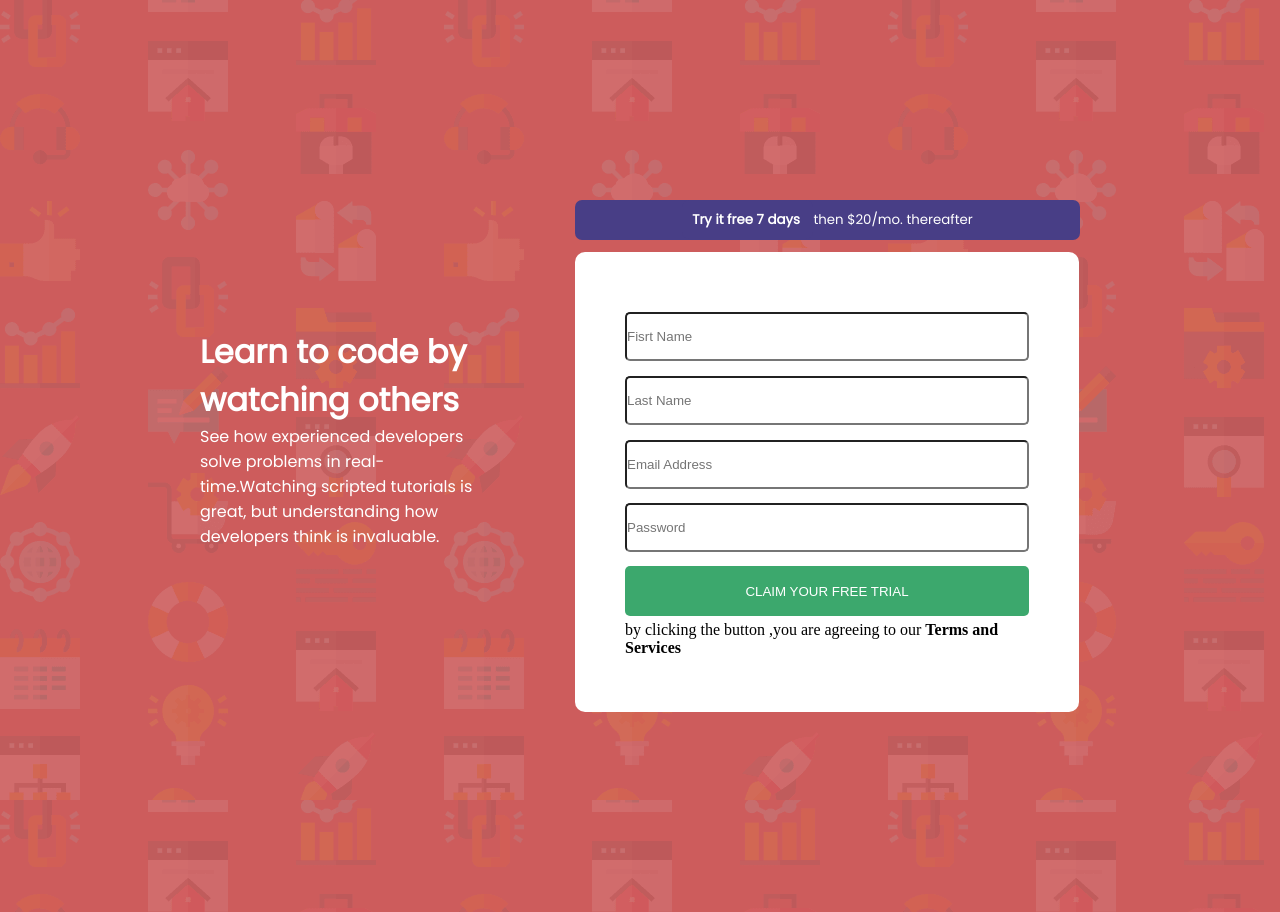
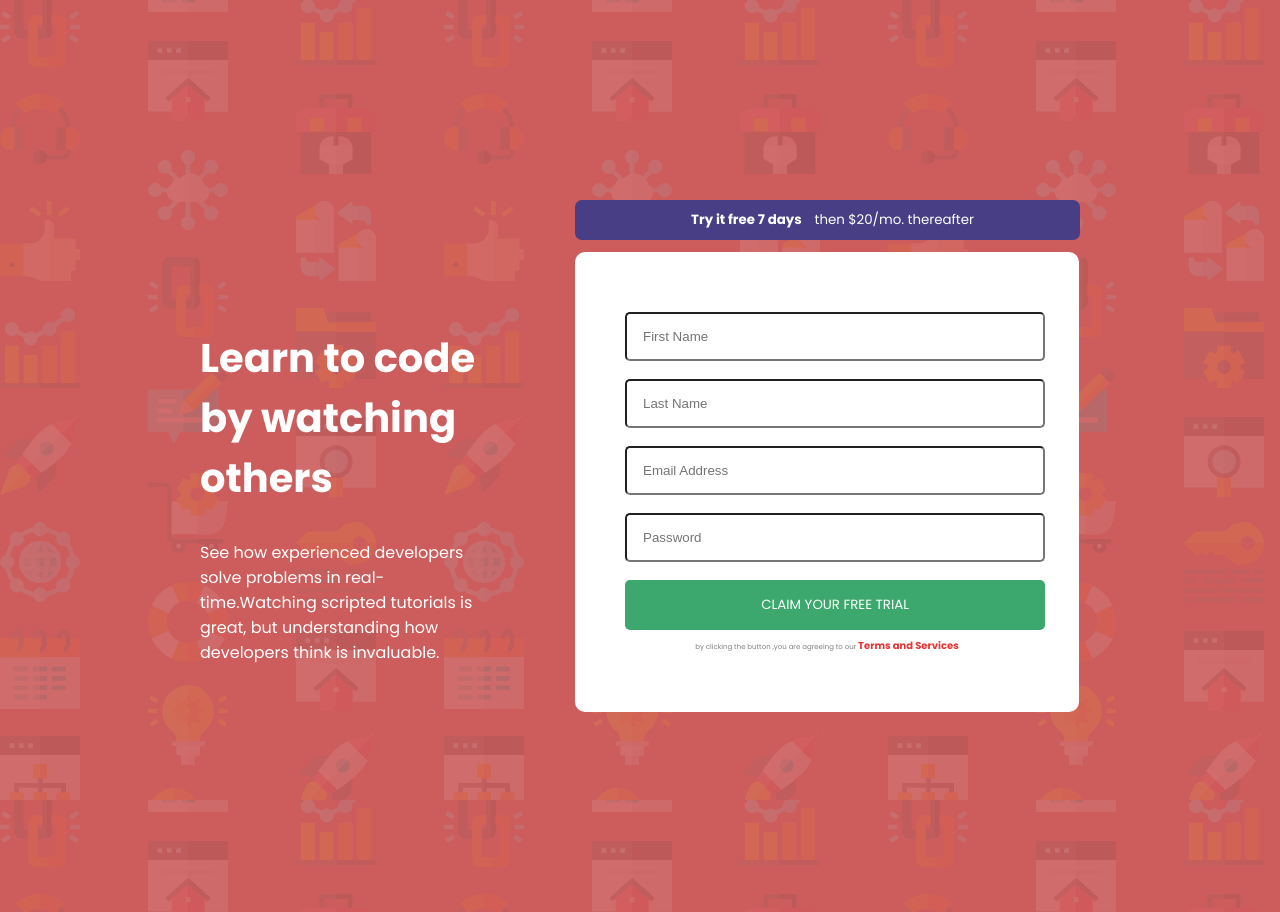
Before and after one commit to michaelo27/MediaResponse, a plain HTML site: page index.html in a window 1280 px wide. Drawn offline with Linux system fonts and the light colour scheme.

Commit message:
newest edit

```diff
--- a/Media.css
+++ b/Media.css
@@ -50,15 +50,43 @@ input {
   border-radius: 5px;
   margin-top: 10px;
   box-shadow: 0.4px 0.4px 0.4px 0.4px white;
+  padding-left: 1rem;
+  color: grey;
 }
 
 .bottom-button {
-  width: 100%;
+  width: 104%;
   height: 50px;
   background-color: rgb(60, 168, 109);
   border-radius: 5px;
   border: white;
   color: white;
   margin-top: 9px;
+  font-family: "Poppins", sans-serif;
   box-shadow: 0.4px 0.4px 0.4px 0.4px white;
 }
+
+h1 {
+  margin-bottom: 2rem;
+  font-size: 40px;
+  font-family: "Poppins", sans-serif;
+  text-decoration: none;
+  word-spacing: 0;
+  text-indent: 0;
+}
+
+p {
+  font-family: "Poppins", sans-serif;
+}
+
+#bottom-strong {
+  font-size: 10px;
+  color: rgb(228, 53, 53);
+  text-align: center;
+}
+
+#bottom-p {
+  font-size: 7px;
+  color: grey;
+  text-align: center;
+}
--- a/index.html
+++ b/index.html
@@ -9,6 +9,12 @@
     <link rel="preconnect" href="https://fonts.gstatic.com" crossorigin />
     <link
       href="https://fonts.googleapis.com/css2?family=Open+Sans:wght@400;500&family=Poppins&display=swap"
+      rel="stylesheet"
+    />
+    <link rel="preconnect" href="https://fonts.googleapis.com" />
+    <link rel="preconnect" href="https://fonts.gstatic.com" crossorigin />
+    <link
+      href="https://fonts.googleapis.com/css2?family=Poppins:wght@700&display=swap"
       rel="stylesheet"
     />
 
@@ -32,14 +38,14 @@
           </button>
         </div>
         <div class="form">
-          <input type="text" placeholder="Fisrt Name" />
+          <input type="text" placeholder="First Name" />
           <input type="text" placeholder="Last Name" />
           <input type="email" placeholder="Email Address" />
           <input type="password" placeholder="Password" />
           <button class="bottom-button">CLAIM YOUR FREE TRIAL</button>
-          <p>
+          <p id="bottom-p">
             by clicking the button ,you are agreeing to our
-            <strong>Terms and Services</strong>
+            <strong id="bottom-strong">Terms and Services</strong>
           </p>
         </div>
       </div>
```
